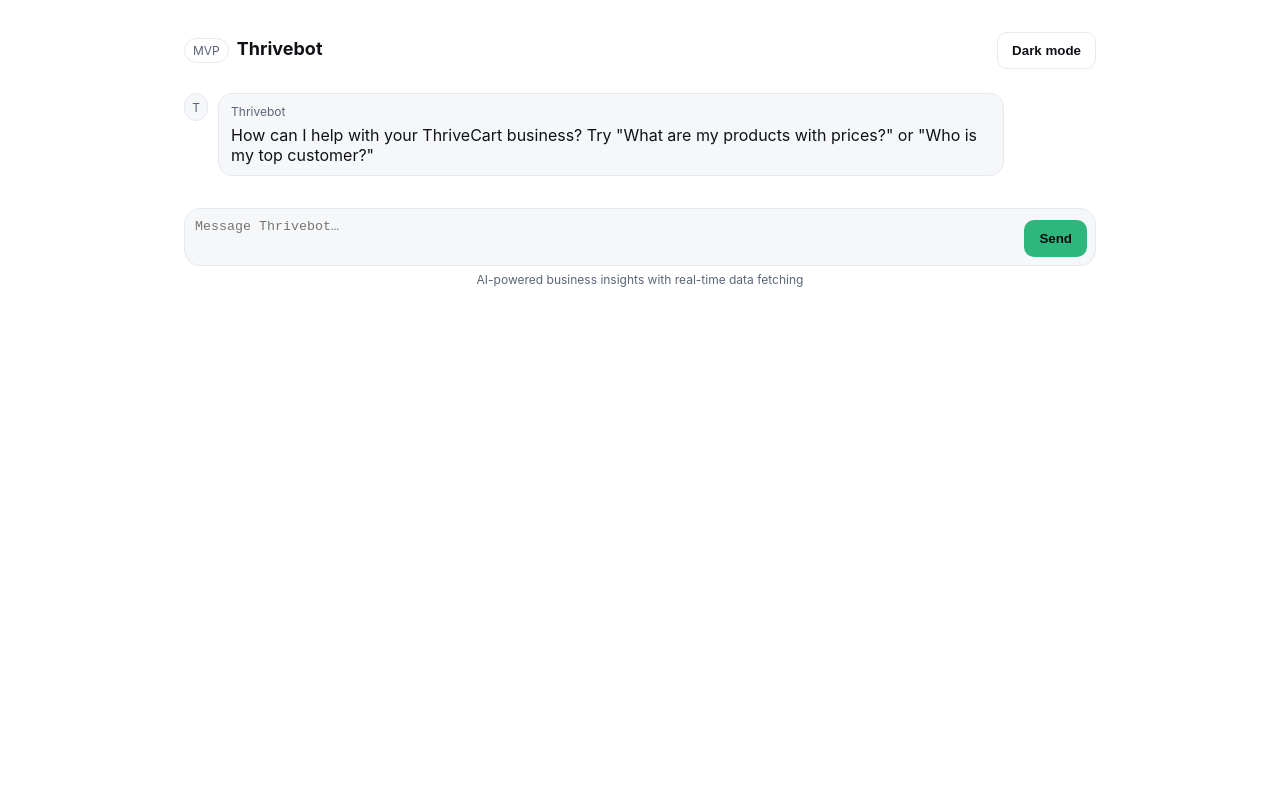
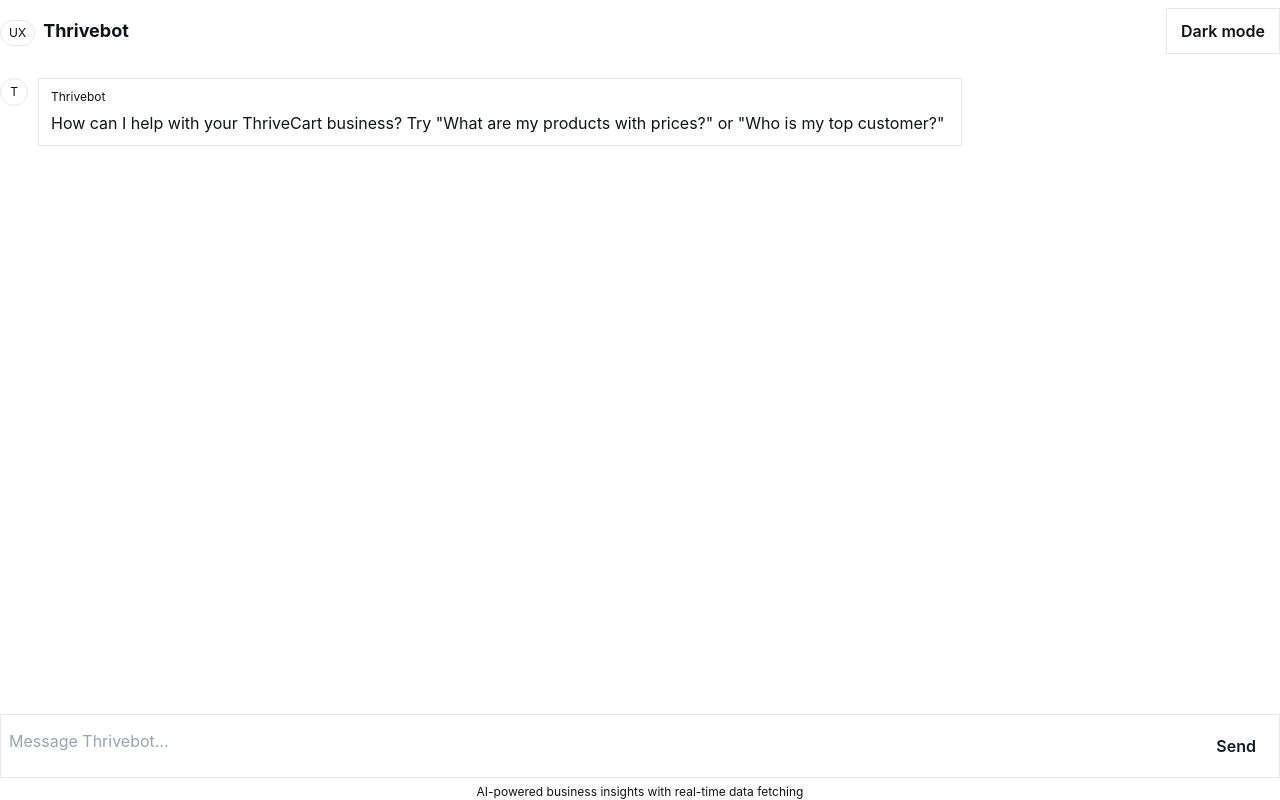
Before and after one commit to thrivecart/hackathon-2025-thrivelens, a Nuxt app: page / in a window 1280 px wide. Built offline with nearby package versions, Linux system fonts and the light colour scheme.

Commit message:
feat: tailwind

```diff
--- a/app/app.vue
+++ b/app/app.vue
@@ -1,18 +1,16 @@
 <template>
-  <div>
   <NuxtRouteAnnouncer />
-    <div class="container stack" style="min-height: 100vh; gap: 16px;">
-      <header class="row" style="justify-content: space-between; position: sticky; top: 0; z-index: 20; background: var(--bg); padding-top: 8px;">
-        <div class="row" style="gap:8px; align-items: baseline;">
-          <div class="badge">MVP</div>
-          <div class="heading">Thrivebot</div>
+  <div class="mx-auto px-container h-screen flex flex-col gap-4 relative">
+    <header class="flex justify-between items-center sticky top-0 z-20 bg-bg pt-2">
+      <div class="flex gap-2 items-baseline">
+        <div class="bg-bg border border-border px-2 py-1 rounded-full text-muted text-xs">UX</div>
+        <div class="font-bold text-lg">Thrivebot</div>
       </div>
       <ThemeToggle />
     </header>
-      <main style="flex: 1; display: flex; flex-direction: column;">
+    <main class="flex-1 min-h-0 flex flex-col">
       <NuxtPage />
     </main>
-    </div>
   </div>
 </template>
 
--- a/app/assets/styles.css
+++ b/app/assets/styles.css
@@ -21,75 +21,16 @@
   --accent-2: #2a6ff0;
 }
 * { box-sizing: border-box; }
-html, body, #__nuxt { height: 100%; }
+html, body, #__nuxt {
+  width: 100%;
+  height: 100%;
+  position: relative;
+  padding: 0;
+  margin: 0;
+}
 body {
   margin: 0;
   font-family: ui-sans-serif, Inter, system-ui, -apple-system, Segoe UI, Roboto, 'Helvetica Neue', Arial, 'Noto Sans', 'Apple Color Emoji', 'Segoe UI Emoji', 'Segoe UI Symbol';
   background: var(--bg);
   color: var(--text);
 }
-.container {
-  max-width: 960px;
-  margin: 0 auto;
-  padding: 24px;
-}
-.card {
-  background: var(--bg-soft);
-  border: 1px solid var(--border);
-  border-radius: 14px;
-  padding: 16px;
-}
-.row { display: flex; gap: 12px; align-items: center; }
-.stack { display: flex; flex-direction: column; gap: 12px; }
-.btn {
-  background: var(--accent);
-  color: #0b0c0f;
-  border: 1px solid transparent;
-  padding: 10px 14px;
-  border-radius: 10px;
-  font-weight: 600;
-  cursor: pointer;
-}
-.btn.secondary { background: transparent; color: var(--text); border-color: var(--border); }
-.btn.ghost { background: transparent; color: var(--muted); border-color: transparent; }
-.input {
-  background: var(--bg);
-  color: var(--text);
-  border: 1px solid var(--border);
-  border-radius: 10px;
-  padding: 10px 12px;
-}
-.badge { background: var(--bg); border: 1px solid var(--border); padding: 4px 8px; border-radius: 999px; color: var(--muted); font-size: 12px; }
-.hr { height: 1px; background: var(--border); border: 0; }
-.small { color: var(--muted); font-size: 12px; }
-.heading { font-weight: 700; font-size: 18px; }
-.link { color: var(--accent-2); text-decoration: none; }
-.link:hover { text-decoration: underline; }
-
-/* ChatGPT-like chat layout */
-.chat-shell { display: flex; flex-direction: column; height: 100%; }
-.chat-scroll { flex: 1; overflow: auto; display: flex; flex-direction: column; gap: 12px; padding: 8px 0 24px; }
-.composer {
-  position: sticky; bottom: 0; left: 0; right: 0;
-  background: linear-gradient(180deg, rgba(0,0,0,0) 0%, var(--bg) 40%);
-  padding-top: 8px;
-}
-.composer-inner {
-  background: var(--bg-soft);
-  border: 1px solid var(--border);
-  border-radius: 16px;
-  padding: 8px;
-  display: flex; gap: 8px; align-items: flex-end;
-}
-.textarea {
-  flex: 1; resize: none; min-height: 40px; max-height: 160px; overflow: auto;
-  background: transparent; color: var(--text); border: 0; outline: none;
-}
-.message { display: flex; gap: 10px; max-width: 820px; }
-.message.assistant { align-self: flex-start; }
-.message.user { align-self: flex-end; flex-direction: row-reverse; }
-.avatar { width: 28px; height: 28px; border-radius: 999px; display: inline-flex; align-items: center; justify-content: center; font-size: 12px; border: 1px solid var(--border); background: var(--bg-soft); color: var(--muted); }
-.bubble { padding: 10px 12px; border-radius: 14px; border: 1px solid var(--border); }
-.bubble.assistant { background: var(--bg-soft); }
-.bubble.user { background: rgba(62,123,246,0.15); border-color: rgba(62,123,246,0.35); }
-.message-content { white-space: pre-line; word-wrap: break-word; }
--- a/app/components/ChatStream.vue
+++ b/app/components/ChatStream.vue
@@ -1,54 +1,75 @@
 <template>
-  <div class="chat-shell">
-    <div class="chat-scroll" ref="scrollEl">
-      <div v-for="(m, i) in messages" :key="i" class="message" :class="m.role">
-        <div class="avatar">{{ m.role === 'assistant' ? 'T' : 'You' }}</div>
-        <div class="bubble" :class="m.role">
-          <div class="small" style="margin-bottom:6px; color: var(--muted)">{{ m.role === 'assistant' ? 'Thrivebot' : 'You' }}</div>
-          <div class="message-content">
+  <div class="flex flex-col flex-1 min-h-0">
+    <div class="flex-1 overflow-auto flex flex-col gap-3 py-2 pb-6 overscroll-none" ref="scrollEl">
+      <div v-for="(m, i) in messages" :key="i" class="flex gap-2.5 max-w-chat" :class="m.role === 'assistant' ? 'self-start' : 'self-end flex-row-reverse'">
+        <div class="w-7 h-7 rounded-full inline-flex items-center justify-center text-xs border border-border bg-bg-soft text-muted">{{ m.role === 'assistant' ? 'T' : 'You' }}</div>
+        <div class="px-3 py-2.5 rounded-message border border-border" :class="m.role === 'assistant' ? 'bg-bg-soft' : ''"
+             :style="m.role === 'user' ? 'background: rgba(62,123,246,0.15); border-color: rgba(62,123,246,0.35);' : ''">
+          <div class="text-xs text-muted mb-1.5">{{ m.role === 'assistant' ? 'Thrivebot' : 'You' }}</div>
+          <div class="whitespace-pre-wrap break-words">
             <!-- Show streaming progress if it exists -->
-            <div v-if="m.streamMessages" class="stream-container">
+            <div v-if="m.streamMessages" class="my-2">
               <div
                   v-for="(streamMsg, idx) in m.streamMessages"
                   :key="idx"
-                class="stream-message"
-                :class="[streamMsg.type, streamMsg.status]"
+                  class="flex items-start my-1 px-2 py-1 rounded text-sm"
+                  :class="{
+                  'opacity-80': streamMsg.type === 'status',
+                  'bg-yellow-50 border-l-4 border-yellow-400': streamMsg.status === 'working',
+                  'bg-blue-50 border-l-4 border-blue-600': streamMsg.status === 'success',
+                  'bg-red-50 border-l-4 border-red-500': streamMsg.status === 'error',
+                  'mt-2 px-3 py-2 rounded-lg border border-border font-medium bg-bg': streamMsg.type === 'final'
+                }"
+                  :style="(streamMsg.type === 'status' || streamMsg.type === 'progress') && !streamMsg.status ? 'background: var(--bg-soft)' : ''"
               >
-                <div class="stream-icon">
+                <div class="mr-2 flex-shrink-0">
                   <span v-if="streamMsg.status === 'thinking'">🤔</span>
                   <span v-else-if="streamMsg.status === 'working'">⚙️</span>
                   <span v-else-if="streamMsg.status === 'success'">✅</span>
                   <span v-else-if="streamMsg.status === 'error'">❌</span>
                   <span v-else-if="streamMsg.type === 'final'">💬</span>
                 </div>
-                <div class="stream-content">
+                <div class="flex-1 leading-snug">
                   {{ streamMsg.content }}
                   <!-- Show screenshot if present -->
-                  <div v-if="streamMsg.screenshotUrl" class="screenshot-container">
+                  <div v-if="streamMsg.screenshotUrl" class="my-4 rounded-lg overflow-hidden border border-border" style="background: var(--bg-soft)">
                     <img
                         :src="streamMsg.screenshotUrl"
                         alt="Website screenshot"
-                      class="website-screenshot"
+                        class="w-full max-w-2xl h-auto block cursor-pointer transition-transform duration-200 hover:scale-105"
                         @load="scrollToBottom"
                     />
                   </div>
                   <!-- Show UX analysis if present -->
-                  <div v-if="streamMsg.uxAnalysis" class="ux-analysis">
-                    <div v-if="streamMsg.uxAnalysis.score" class="ux-score">
+                  <div v-if="streamMsg.uxAnalysis" class="my-4 p-4 border border-border rounded-lg" style="background: var(--bg)">
+                    <div v-if="streamMsg.uxAnalysis.score" class="mb-3 px-3 py-2 bg-sky-50 border border-sky-500 rounded text-sky-900 text-sm dark:bg-sky-900 dark:border-sky-400 dark:text-sky-100">
                       <strong>UX Score: {{ streamMsg.uxAnalysis.score }}/100</strong>
                     </div>
-                    <div v-if="streamMsg.uxAnalysis.summary" class="ux-summary">
+                    <div v-if="streamMsg.uxAnalysis.summary" class="mb-4 p-3 rounded leading-relaxed" style="background: var(--bg-soft)">
                       {{ streamMsg.uxAnalysis.summary }}
                     </div>
-                    <div v-if="streamMsg.uxAnalysis.recommendations && streamMsg.uxAnalysis.recommendations.length" class="recommendations">
-                      <h4>Recommendations:</h4>
-                      <div v-for="(rec, idx) in streamMsg.uxAnalysis.recommendations" :key="idx" class="recommendation" :class="rec.priority">
-                        <div class="rec-header">
+                    <div v-if="streamMsg.uxAnalysis.recommendations && streamMsg.uxAnalysis.recommendations.length" class="mt-4">
+                      <h4 class="m-0 mb-3 text-text text-lg">Recommendations:</h4>
+                      <div v-for="(rec, idx) in streamMsg.uxAnalysis.recommendations" :key="idx"
+                           class="my-3 p-3 rounded border-l-4"
+                           :class="{
+                             'border-l-red-500 bg-red-50 dark:bg-red-950 dark:border-l-red-400': rec.priority === 'high',
+                             'border-l-amber-500 bg-amber-50 dark:bg-amber-950 dark:border-l-amber-400': rec.priority === 'medium',
+                             'border-l-green-500 bg-green-50 dark:bg-green-950 dark:border-l-green-400': rec.priority === 'low',
+                             'border-l-gray-500': !rec.priority || (rec.priority !== 'high' && rec.priority !== 'medium' && rec.priority !== 'low')
+                           }"
+                           :style="!rec.priority || (rec.priority !== 'high' && rec.priority !== 'medium' && rec.priority !== 'low') ? 'background: var(--bg-soft)' : ''">
+                        <div class="flex justify-between items-center mb-2">
                           <strong>{{ rec.title }}</strong>
-                          <span class="priority-badge" :class="rec.priority">{{ rec.priority }}</span>
+                          <span class="text-xs px-2 py-0.5 rounded-xl uppercase font-semibold"
+                                :class="{
+                                  'bg-red-200 text-red-800 dark:bg-red-800 dark:text-red-200': rec.priority === 'high',
+                                  'bg-amber-200 text-amber-800 dark:bg-amber-800 dark:text-amber-200': rec.priority === 'medium',
+                                  'bg-green-200 text-green-800 dark:bg-green-800 dark:text-green-200': rec.priority === 'low'
+                                }">{{ rec.priority }}</span>
                         </div>
-                        <p>{{ rec.description }}</p>
-                        <div v-if="rec.impact" class="impact">💡 {{ rec.impact }}</div>
+                        <p class="my-2 leading-relaxed text-text">{{ rec.description }}</p>
+                        <div v-if="rec.impact" class="mt-2 text-sm italic text-muted">💡 {{ rec.impact }}</div>
                       </div>
                     </div>
                   </div>
@@ -59,11 +80,11 @@
             <div v-else>
               {{ m.content }}
               <!-- Show screenshot in regular message if present -->
-              <div v-if="m.screenshotUrl" class="screenshot-container">
+              <div v-if="m.screenshotUrl" class="my-4 rounded-lg overflow-hidden border border-border" style="background: var(--bg-soft)">
                 <img
                     :src="m.screenshotUrl"
                     alt="Website screenshot"
-                  class="website-screenshot"
+                    class="w-full max-w-2xl h-auto block cursor-pointer transition-transform duration-200 hover:scale-105"
                     @load="scrollToBottom"
                 />
               </div>
@@ -73,23 +94,24 @@
       </div>
     </div>
 
-    <div class="composer">
-      <div class="composer-inner">
+    <div class="sticky bottom-0 left-0 right-0 pt-2" style="background: linear-gradient(180deg, rgba(0,0,0,0) 0%, var(--bg) 40%)">
+      <div class="bg-bg-soft border border-border rounded-composer p-2 flex gap-2 items-end">
         <textarea
             v-model="prompt"
-          class="textarea"
+            class="flex-1 resize-none bg-transparent text-text border-0 outline-none disabled:opacity-60 disabled:cursor-not-allowed"
             placeholder="Message Thrivebot…"
             rows="1"
+            style="min-height: 40px; max-height: 160px; overflow: auto;"
             @keydown.enter.exact.prevent="run"
             :disabled="loading"
         ></textarea>
-        <div class="row">
-          <button class="btn" @click="run" :disabled="loading">
+        <div class="flex gap-3 items-center">
+          <button class="bg-accent text-gray-900 border border-transparent px-3.5 py-2.5 rounded-button font-semibold cursor-pointer transition-colors disabled:opacity-60 disabled:cursor-not-allowed" @click="run" :disabled="loading">
             {{ loading ? 'Processing...' : 'Send' }}
           </button>
         </div>
       </div>
-      <div class="small" style="text-align:center; color: var(--muted); margin-top: 6px;">
+      <div class="text-xs text-center text-muted mt-1.5">
         AI-powered business insights with real-time data fetching
       </div>
     </div>
@@ -245,234 +267,3 @@
   await run()
 }
 </script>
-
-<style scoped>
-.stream-container {
-  margin: 8px 0;
-}
-
-.stream-message {
-  display: flex;
-  align-items: flex-start;
-  margin: 4px 0;
-  padding: 4px 8px;
-  border-radius: 4px;
-  font-size: 0.9em;
-}
-
-.stream-message.status {
-  background: var(--bg-muted);
-  opacity: 0.8;
-}
-
-.stream-message.progress {
-  background: var(--bg-muted);
-}
-
-.stream-message.progress.working {
-  background: #fff3cd;
-  border-left: 3px solid #ffc107;
-}
-
-.stream-message.progress.success {
-  background: #d1edff;
-  border-left: 3px solid #0066cc;
-}
-
-.stream-message.progress.error {
-  background: #f8d7da;
-  border-left: 3px solid #dc3545;
-}
-
-.stream-message.final {
-  background: var(--bg);
-  font-weight: 500;
-  margin-top: 8px;
-  padding: 8px 12px;
-  border-radius: 8px;
-  border: 1px solid var(--border);
-}
-
-.stream-icon {
-  margin-right: 8px;
-  flex-shrink: 0;
-}
-
-.stream-content {
-  flex: 1;
-  line-height: 1.4;
-}
-
-.composer textarea:disabled {
-  opacity: 0.6;
-  cursor: not-allowed;
-}
-
-.composer button:disabled {
-  opacity: 0.6;
-  cursor: not-allowed;
-}
-
-/* UX Audit Styles */
-.screenshot-container {
-  margin: 16px 0;
-  border-radius: 8px;
-  overflow: hidden;
-  border: 1px solid var(--border);
-  background: var(--bg-muted);
-}
-
-.website-screenshot {
-  width: 100%;
-  max-width: 600px;
-  height: auto;
-  display: block;
-  cursor: pointer;
-  transition: transform 0.2s ease;
-}
-
-.website-screenshot:hover {
-  transform: scale(1.02);
-}
-
-.ux-analysis {
-  margin: 16px 0;
-  padding: 16px;
-  background: var(--bg);
-  border: 1px solid var(--border);
-  border-radius: 8px;
-}
-
-.ux-score {
-  margin-bottom: 12px;
-  padding: 8px 12px;
-  background: #f0f9ff;
-  border: 1px solid #0ea5e9;
-  border-radius: 6px;
-  color: #0c4a6e;
-  font-size: 0.95em;
-}
-
-.ux-summary {
-  margin-bottom: 16px;
-  padding: 12px;
-  background: var(--bg-muted);
-  border-radius: 6px;
-  line-height: 1.5;
-}
-
-.recommendations {
-  margin-top: 16px;
-}
-
-.recommendations h4 {
-  margin: 0 0 12px 0;
-  color: var(--text);
-  font-size: 1.1em;
-}
-
-.recommendation {
-  margin: 12px 0;
-  padding: 12px;
-  border-radius: 6px;
-  border-left: 4px solid #6b7280;
-  background: var(--bg-muted);
-}
-
-.recommendation.high {
-  border-left-color: #ef4444;
-  background: #fef2f2;
-}
-
-.recommendation.medium {
-  border-left-color: #f59e0b;
-  background: #fffbeb;
-}
-
-.recommendation.low {
-  border-left-color: #10b981;
-  background: #f0fdf4;
-}
-
-.rec-header {
-  display: flex;
-  justify-content: space-between;
-  align-items: center;
-  margin-bottom: 8px;
-}
-
-.priority-badge {
-  font-size: 0.75em;
-  padding: 2px 8px;
-  border-radius: 12px;
-  text-transform: uppercase;
-  font-weight: 600;
-}
-
-.priority-badge.high {
-  background: #fecaca;
-  color: #991b1b;
-}
-
-.priority-badge.medium {
-  background: #fed7aa;
-  color: #9a3412;
-}
-
-.priority-badge.low {
-  background: #bbf7d0;
-  color: #166534;
-}
-
-.recommendation p {
-  margin: 8px 0;
-  line-height: 1.5;
-  color: var(--text-muted);
-}
-
-.impact {
-  margin-top: 8px;
-  font-size: 0.9em;
-  font-style: italic;
-  color: var(--muted);
-}
-
-/* Dark mode adjustments */
-@media (prefers-color-scheme: dark) {
-  .ux-score {
-    background: #0c4a6e;
-    border-color: #0ea5e9;
-    color: #e0f2fe;
-  }
-
-  .recommendation.high {
-    background: #450a0a;
-    border-left-color: #ef4444;
-  }
-
-  .recommendation.medium {
-    background: #451a03;
-    border-left-color: #f59e0b;
-  }
-
-  .recommendation.low {
-    background: #052e16;
-    border-left-color: #10b981;
-  }
-
-  .priority-badge.high {
-    background: #991b1b;
-    color: #fecaca;
-  }
-
-  .priority-badge.medium {
-    background: #9a3412;
-    color: #fed7aa;
-  }
-
-  .priority-badge.low {
-    background: #166534;
-    color: #bbf7d0;
-  }
-}
-</style>
--- a/app/components/ThemeToggle.vue
+++ b/app/components/ThemeToggle.vue
@@ -1,5 +1,5 @@
 <template>
-  <button class="btn secondary" @click="toggle">{{ label }}</button>
+  <button class="bg-transparent text-text border border-border px-3.5 py-2.5 rounded-button font-semibold cursor-pointer transition-colors hover:bg-bg-soft" @click="toggle">{{ label }}</button>
 </template>
 
 <script setup lang="ts">
@@ -9,8 +9,13 @@
 
 function applyTheme() {
   const root = document.documentElement
-  if (theme.value === 'light') root.classList.add('light')
-  else root.classList.remove('light')
+  if (theme.value === 'dark') {
+    root.classList.add('dark')
+    root.classList.remove('light')
+  } else {
+    root.classList.remove('dark')
+    root.classList.add('light')
+  }
 }
 
 function toggle() {
--- a/app/pages/index.vue
+++ b/app/pages/index.vue
@@ -1,7 +1,5 @@
 <template>
-  <div class="stack">
-    <ChatStream />
-  </div>
+  <ChatStream class="flex-1 min-h-0" />
 </template>
 
 <script setup lang="ts">
--- a/assets/styles.css
+++ b/assets/styles.css
@@ -1,7 +1,12 @@
-/* Global minimalist UI: Inter/Satoshi/Manrope-like, neutral grays, subtle accents */
+@tailwind base;
+@tailwind components;
+@tailwind utilities;
+
+/* Global theme variables - preserved for consistency */
 @media (prefers-color-scheme: dark) {
   :root { color-scheme: dark; }
 }
+
 :root {
   --bg: #0b0c0f;
   --bg-soft: #12141a;
@@ -11,6 +16,7 @@
   --accent: #4cc38a;
   --accent-2: #3e7bf6;
 }
+
 :root.light {
   --bg: #ffffff;
   --bg-soft: #f6f7f9;
@@ -20,40 +26,14 @@
   --accent: #2fb67d;
   --accent-2: #2a6ff0;
 }
-* { box-sizing: border-box; }
-html, body, #__nuxt { height: 100%; }
-body {
-  margin: 0;
-  font-family: ui-sans-serif, Inter, system-ui, -apple-system, Segoe UI, Roboto, 'Helvetica Neue', Arial, 'Noto Sans', 'Apple Color Emoji', 'Segoe UI Emoji', 'Segoe UI Symbol';
-  background: var(--bg);
-  color: var(--text);
+
+@layer base {
+  html, body, #__nuxt {
+    height: 100%;
+  }
+
+  body {
+    @apply bg-bg text-text font-sans;
+    margin: 0;
+  }
 }
-.container { max-width: 960px; margin: 0 auto; padding: 24px; }
-.card { background: var(--bg-soft); border: 1px solid var(--border); border-radius: 14px; padding: 16px; }
-.row { display: flex; gap: 12px; align-items: center; }
-.stack { display: flex; flex-direction: column; gap: 12px; }
-.btn { background: var(--accent); color: #0b0c0f; border: 1px solid transparent; padding: 10px 14px; border-radius: 10px; font-weight: 600; cursor: pointer; }
-.btn.secondary { background: transparent; color: var(--text); border-color: var(--border); }
-.btn.ghost { background: transparent; color: var(--muted); border-color: transparent; }
-.input { background: var(--bg); color: var(--text); border: 1px solid var(--border); border-radius: 10px; padding: 10px 12px; }
-.badge { background: var(--bg); border: 1px solid var(--border); padding: 4px 8px; border-radius: 999px; color: var(--muted); font-size: 12px; }
-.hr { height: 1px; background: var(--border); border: 0; }
-.small { color: var(--muted); font-size: 12px; }
-.heading { font-weight: 700; font-size: 18px; }
-.link { color: var(--accent-2); text-decoration: none; }
-.link:hover { text-decoration: underline; }
-
-/* Chat layout */
-.chat-shell { display: flex; flex-direction: column; height: 100%; }
-.chat-scroll { flex: 1; overflow: auto; display: flex; flex-direction: column; gap: 12px; padding: 8px 0 24px; }
-.composer { position: sticky; bottom: 0; left: 0; right: 0; background: linear-gradient(180deg, rgba(0,0,0,0) 0%, var(--bg) 40%); padding-top: 8px; }
-.composer-inner { background: var(--bg-soft); border: 1px solid var(--border); border-radius: 16px; padding: 8px; display: flex; gap: 8px; align-items: flex-end; }
-.textarea { flex: 1; resize: none; min-height: 40px; max-height: 160px; overflow: auto; background: transparent; color: var(--text); border: 0; outline: none; }
-.message { display: flex; gap: 10px; max-width: 820px; }
-.message.assistant { align-self: flex-start; }
-.message.user { align-self: flex-end; flex-direction: row-reverse; }
-.avatar { width: 28px; height: 28px; border-radius: 999px; display: inline-flex; align-items: center; justify-content: center; font-size: 12px; border: 1px solid var(--border); background: var(--bg-soft); color: var(--muted); }
-.bubble { padding: 10px 12px; border-radius: 14px; border: 1px solid var(--border); }
-.bubble.assistant { background: var(--bg-soft); }
-.bubble.user { background: rgba(62,123,246,0.15); border-color: rgba(62,123,246,0.35); }
-.message-content { white-space: pre-wrap; word-wrap: break-word; }
--- a/nuxt.config.ts
+++ b/nuxt.config.ts
@@ -3,6 +3,7 @@
   compatibilityDate: '2025-07-15',
   devtools: { enabled: true },
   css: ['~/assets/styles.css'],
+  modules: ['@nuxtjs/tailwindcss'],
   runtimeConfig: {
     thrivecart: {
       apiKey: process.env.NUXT_THRIVECART_API_KEY,
--- a/package.json
+++ b/package.json
@@ -17,5 +17,10 @@
     "playwright": "^1.56.0",
     "vue": "^3.5.22",
     "vue-router": "^4.5.1"
+  },
+  "devDependencies": {
+    "@nuxtjs/tailwindcss": "^6.14.0",
+    "autoprefixer": "^10.4.21",
+    "postcss": "^8.5.6"
   }
 }
```
Also changed, not shown: 1 other file (tests, documents, lock files or other folders). Lines whose indentation alone changed are shown as unchanged.
